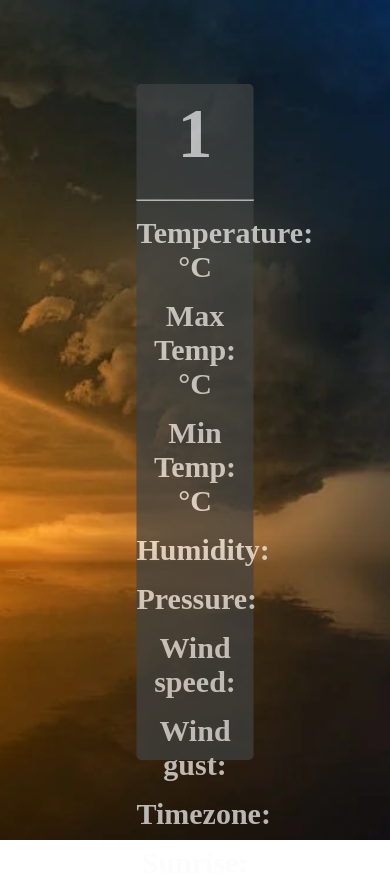
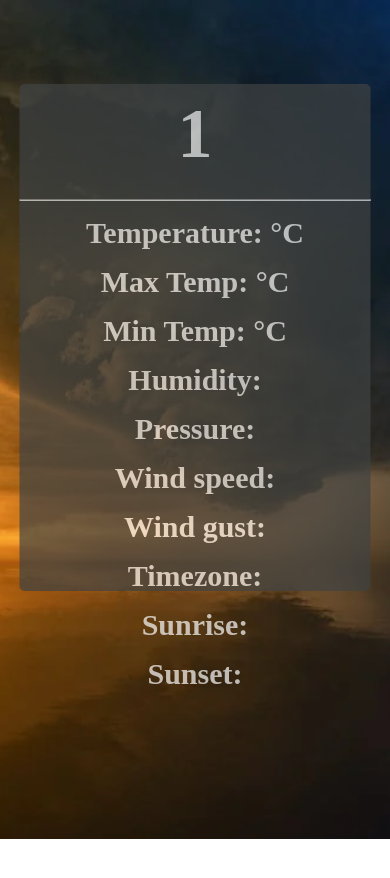
Before and after one commit to aditi291soni/Weather-app, a React (Create React App) app: page /1 in a window 390 px wide. Shown: the top 878 px of the page. After the commit the page ends 844 px from the top, so only its background shows below. Built offline with nearby package versions, Linux system fonts and the light colour scheme; no server answers.

Commit message:
single page responsive

```diff
--- a/src/Single.module.css
+++ b/src/Single.module.css
@@ -1,5 +1,5 @@
 .imgs{
-    height: 99.5vh;
+    height: 99.4vh;
     width: 100vw;
 
 }
@@ -38,3 +38,14 @@ h3{
     margin-top: 15px;
     font-size: 30px;
 }
+@media screen and (max-width: 850px) {
+    .box {
+        height: 60%;
+        width: 90%;
+        position: absolute;
+        top:10%;
+        transform: translate(-50%,0);
+        border-radius: 5px;
+        text-align: center;
+        color: rgb(251, 251, 251);    }
+  }
```
